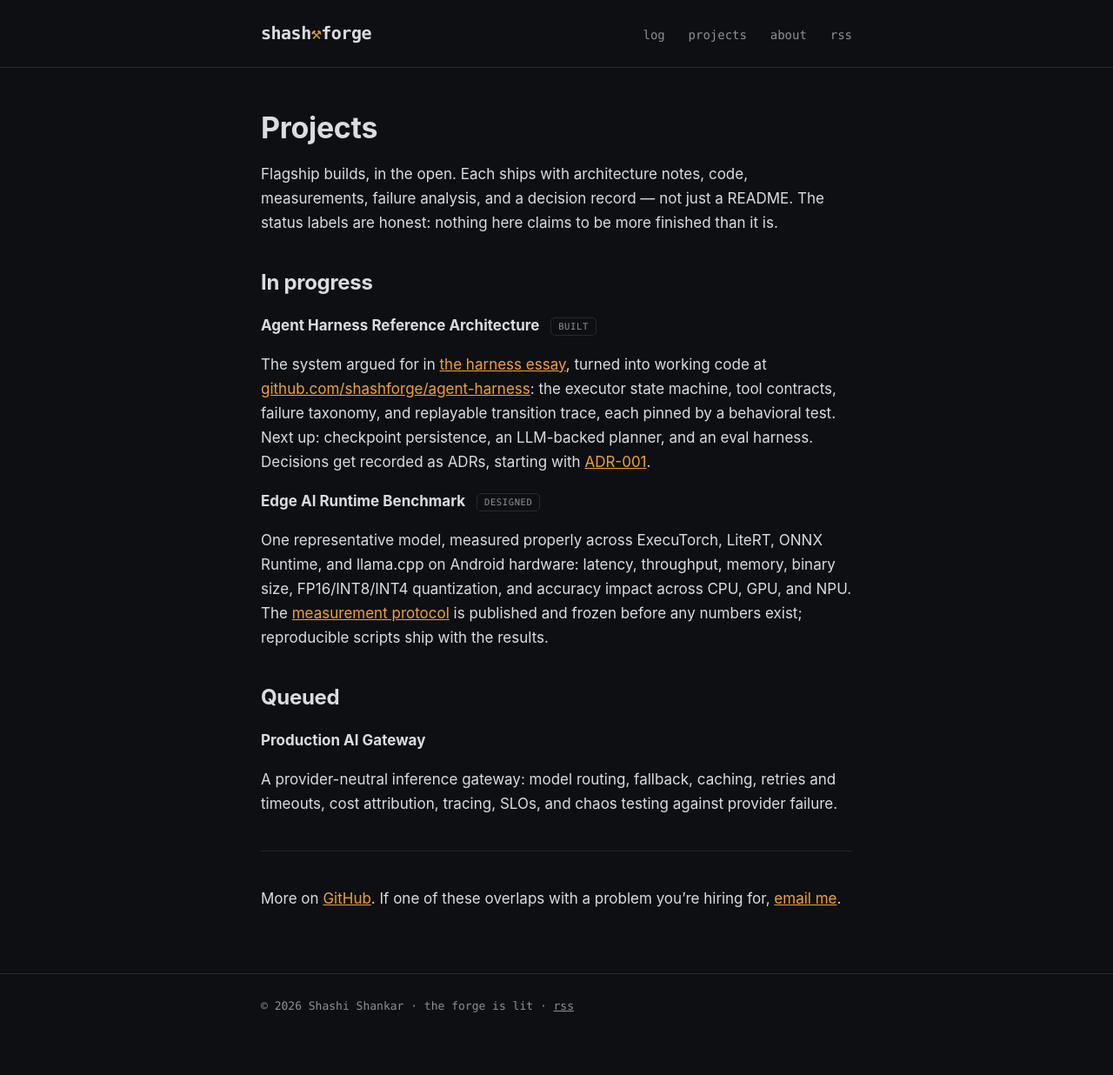
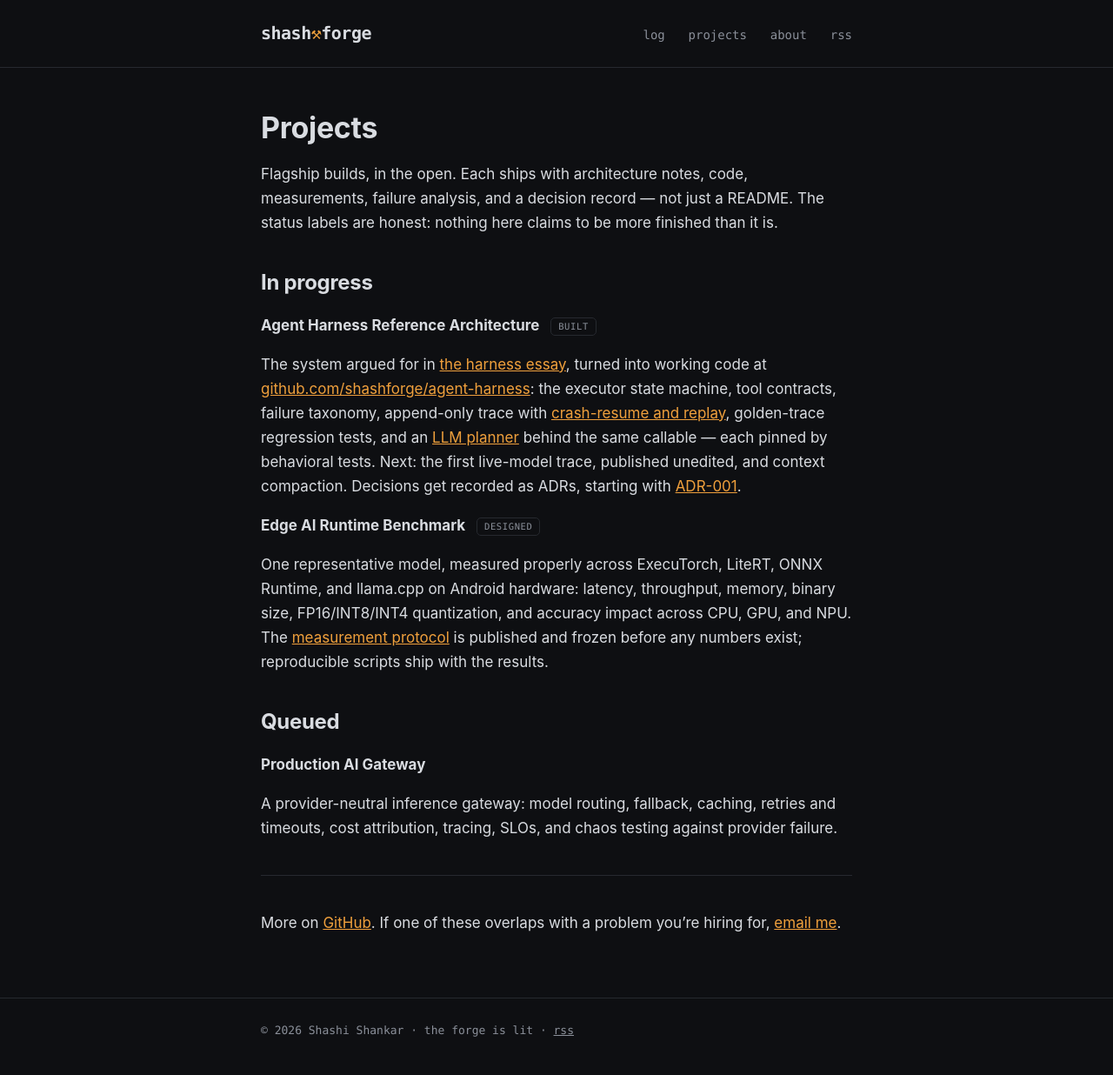
Before and after one commit to shashforge/shashforge.github.io, a Jekyll site: the page built from projects.md, in a window 1280 px wide. Shown: the whole page at 87% size. Built offline with Jekyll 4.4.1, drawn with Linux system fonts in a browser that asks for light colours; before the commit the page ends 1208 px from its top, so only the background shows below that.

Commit message:
Update projects.md

```diff
--- a/projects.md
+++ b/projects.md
@@ -19,11 +19,13 @@ The system argued for in
 [the harness essay](/log/the-model-was-never-the-product/), turned into
 working code at
 [github.com/shashforge/agent-harness](https://github.com/shashforge/agent-harness):
-the executor state machine, tool contracts, failure taxonomy, and
-replayable transition trace, each pinned by a behavioral test. Next up:
-checkpoint persistence, an LLM-backed planner, and an eval harness.
-Decisions get recorded as ADRs, starting with
-[ADR-001](/log/adr-001-python-vs-cpp/).
+the executor state machine, tool contracts, failure taxonomy,
+append-only trace with [crash-resume and replay](/log/replay-is-the-feature/),
+golden-trace regression tests, and an
+[LLM planner](/log/the-model-shows-up/) behind the same callable —
+each pinned by behavioral tests. Next: the first live-model trace,
+published unedited, and context compaction. Decisions get recorded as
+ADRs, starting with [ADR-001](/log/adr-001-python-vs-cpp/).
 
 **Edge AI Runtime Benchmark** <span class="status-badge">designed</span>
 
```
